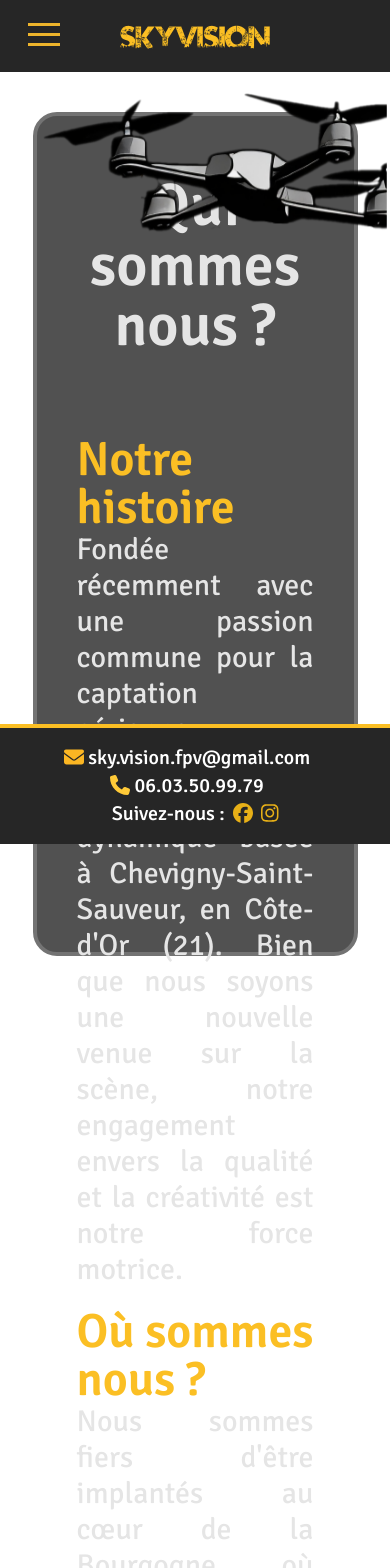
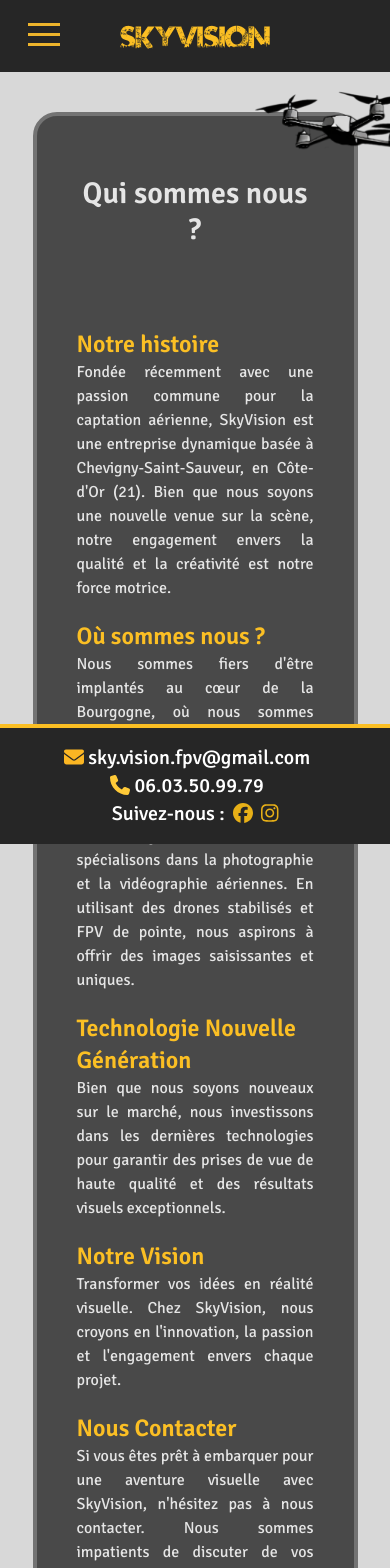
Before and after one commit to Reyden7/SkyVision, a React (Create React App) app: page /about in a window 390 px wide. Shown: the top 1568 px of the page. Built offline with nearby package versions, Linux system fonts and the light colour scheme.

Commit message:
responsive + emailjs

```diff
--- a/package.json
+++ b/package.json
@@ -1,5 +1,6 @@
 {
     "dependencies": {
+        "@emailjs/browser": "^3.11.0",
         "@fortawesome/fontawesome-svg-core": "^6.4.2",
         "@fortawesome/free-brands-svg-icons": "^6.4.2",
         "@fortawesome/free-regular-svg-icons": "^6.4.2",
--- a/src/About.jsx
+++ b/src/About.jsx
@@ -11,26 +11,26 @@ export default function About (){
     <div className="relative">
         <Navbare />
       </div>
-      <div className="w-96  2xl:block absolute right-0 2xl:mr-12 -mr-4 transform 2xl:scale-125 scale-90  2xl:mt-20 mt-4"><img className=" image-container-drone" src={drone}/></div>
-      <div className="container mx-auto flex flex-col 2xl:w-1/2 w-5/6 h-screen 2xl:h-auto  px-10 pt-10 pb-20 mt-10 bg-neutral-800 bg-opacity-80 center rounded-3xl border-4 border-neutral-500 2xl:mb-20 mb-40  ">
+      <div className="w-40 md:w-60 lg:w-80 xl:w-96 2xl:w-80   2xl:block absolute right-0 2xl:mr-12 -mr-4 transform 2xl:scale-125 scale-90  2xl:mt-20 mt-4"><img className=" image-container-drone" src={drone}/></div>
+      <div className="container mx-auto flex flex-col 2xl:w-1/2 w-5/6  2xl:h-auto  px-10 pt-10 pb-20 mt-10 bg-neutral-800 bg-opacity-80 center rounded-3xl border-4 border-neutral-500 2xl:mb-20 mb-40  ">
 
-          <div className=" mt-5 mb-10 text-center text-neutral-200 text-6xl lg:text-6xl font-signikaSemiBold">Qui sommes nous ?</div>
-          <div className=" text-amber-400 2xl:text-3xl text-start text-5xl lg:text-6xl font-signikaSemiBold 2xl:pt-5 mt-10">Notre histoire </div>
-          <div className="text-neutral-200 2xl:text-2xl text-justify text-center mb-5 text-3xl lg:text-6xl font-signikaRegular 2xl:mt-5">Fondée récemment avec une passion commune pour la captation aérienne, SkyVision est une entreprise dynamique basée à Chevigny-Saint-Sauveur, en Côte-d'Or (21). Bien que nous soyons une nouvelle venue sur la scène, notre engagement envers la qualité et la créativité est notre force motrice. </div>
-          <div className=" text-amber-400 2xl:text-3xl text-start text-5xl lg:text-6xl font-signikaSemiBold 2xl:pt-5">Où sommes nous ? </div>
-          <div className="text-neutral-200 2xl:text-2xl text-justify text-center mb-5 text-3xl lg:text-6xl font-signikaRegular 2xl:mt-5">Nous sommes fiers d'être implantés au cœur de la Bourgogne, où nous sommes impatients de contribuer à la beauté visuelle de notre région</div>
-          <div className=" text-amber-400 2xl:text-3xl text-start text-5xl lg:text-6xl font-signikaSemiBold 2xl:pt-5">Nos Services</div>
-          <div className="text-neutral-200 2xl:text-2xl text-justify text-center mb-5 text-3xl lg:text-6xl font-signikaRegular 2xl:mt-5">Chez SkyVision, nous nous spécialisons dans la photographie et la vidéographie aériennes. En utilisant des drones stabilisés et FPV de pointe, nous aspirons à offrir des images saisissantes et uniques.</div>
-          <div className=" text-amber-400 2xl:text-3xl text-start text-5xl lg:text-6xl font-signikaSemiBold 2xl:pt-5">Technologie Nouvelle Génération</div>
-          <div className="text-neutral-200 2xl:text-2xl text-justify text-center mb-5 text-3xl lg:text-6xl font-signikaRegular 2xl:mt-5">Bien que nous soyons nouveaux sur le marché, nous investissons dans les dernières technologies pour garantir des prises de vue de haute qualité et des résultats visuels exceptionnels.</div>
-          <div className=" text-amber-400 2xl:text-3xl text-start text-5xl lg:text-6xl font-signikaSemiBold 2xl:pt-5">Notre Vision</div>
-          <div className="text-neutral-200 2xl:text-2xl text-justify text-center mb-5 text-3xl lg:text-6xl font-signikaRegular 2xl:mt-5">Transformer vos idées en réalité visuelle. Chez SkyVision, nous croyons en l'innovation, la passion et l'engagement envers chaque projet.</div>
-          <div className=" text-amber-400 2xl:text-3xl text-start text-5xl lg:text-6xl font-signikaSemiBold 2xl:pt-5">Nous Contacter</div>
-          <div className="text-neutral-200 2xl:text-2xl text-justify text-center mb-5 text-3xl lg:text-6xl font-signikaRegular 2xl:mt-5">Si vous êtes prêt à embarquer pour une aventure visuelle avec SkyVision, n'hésitez pas à nous contacter. Nous sommes impatients de discuter de vos projets et de collaborer avec vous.</div>
-          <div className=" text-amber-400 2xl:text-3xl text-start text-5xl lg:text-6xl font-signikaSemiBold 2xl:pt-5">Suivez-Nous</div>
-          <div className="text-neutral-200 2xl:text-2xl text-justify text-center mb-5 text-3xl lg:text-6xl font-signikaRegular 2xl:mt-5">Restez connectés avec nous sur les réseaux sociaux pour découvrir nos dernières réalisations, offres spéciales et actualités.</div>
+          <div className=" mt-5 mb-10 text-center text-neutral-200 text-3xl md:text-5xl lg:text-5xl font-signikaSemiBold">Qui sommes nous ?</div>
+          <div className=" text-amber-400 2xl:text-3xl text-start text-2xl lg:text-4xl font-signikaSemiBold 2xl:pt-5 mt-10">Notre histoire </div>
+          <div className="text-neutral-200 2xl:text-2xl text-justify text-center mb-5 text-md lg:text-3xl font-signikaRegular 2xl:mt-5">Fondée récemment avec une passion commune pour la captation aérienne, SkyVision est une entreprise dynamique basée à Chevigny-Saint-Sauveur, en Côte-d'Or (21). Bien que nous soyons une nouvelle venue sur la scène, notre engagement envers la qualité et la créativité est notre force motrice. </div>
+          <div className=" text-amber-400 2xl:text-3xl text-start text-2xl lg:text-4xl font-signikaSemiBold 2xl:pt-5">Où sommes nous ? </div>
+          <div className="text-neutral-200 2xl:text-2xl text-justify text-center mb-5 text-md lg:text-3xl font-signikaRegular 2xl:mt-5">Nous sommes fiers d'être implantés au cœur de la Bourgogne, où nous sommes impatients de contribuer à la beauté visuelle de notre région</div>
+          <div className=" text-amber-400 2xl:text-3xl text-start text-2xl lg:text-4xl font-signikaSemiBold 2xl:pt-5">Nos Services</div>
+          <div className="text-neutral-200 2xl:text-2xl text-justify text-center mb-5 text-md lg:text-3xl font-signikaRegular 2xl:mt-5">Chez SkyVision, nous nous spécialisons dans la photographie et la vidéographie aériennes. En utilisant des drones stabilisés et FPV de pointe, nous aspirons à offrir des images saisissantes et uniques.</div>
+          <div className=" text-amber-400 2xl:text-3xl text-start text-2xl lg:text-4xl font-signikaSemiBold 2xl:pt-5">Technologie Nouvelle Génération</div>
+          <div className="text-neutral-200 2xl:text-2xl text-justify text-center mb-5 text-md lg:text-3xl font-signikaRegular 2xl:mt-5">Bien que nous soyons nouveaux sur le marché, nous investissons dans les dernières technologies pour garantir des prises de vue de haute qualité et des résultats visuels exceptionnels.</div>
+          <div className=" text-amber-400 2xl:text-3xl text-start text-2xl lg:text-4xl font-signikaSemiBold 2xl:pt-5">Notre Vision</div>
+          <div className="text-neutral-200 2xl:text-2xl text-justify text-center mb-5 text-md lg:text-3xl font-signikaRegular 2xl:mt-5">Transformer vos idées en réalité visuelle. Chez SkyVision, nous croyons en l'innovation, la passion et l'engagement envers chaque projet.</div>
+          <div className=" text-amber-400 2xl:text-3xl text-start text-2xl lg:text-4xl font-signikaSemiBold 2xl:pt-5">Nous Contacter</div>
+          <div className="text-neutral-200 2xl:text-2xl text-justify text-center mb-5 text-md lg:text-3xl font-signikaRegular 2xl:mt-5">Si vous êtes prêt à embarquer pour une aventure visuelle avec SkyVision, n'hésitez pas à nous contacter. Nous sommes impatients de discuter de vos projets et de collaborer avec vous.</div>
+          <div className=" text-amber-400 2xl:text-3xl text-start text-2xl lg:text-4xl font-signikaSemiBold 2xl:pt-5">Suivez-Nous</div>
+          <div className="text-neutral-200 2xl:text-2xl text-justify text-center mb-5 text-md lg:text-3xl font-signikaRegular 2xl:mt-5">Restez connectés avec nous sur les réseaux sociaux pour découvrir nos dernières réalisations, offres spéciales et actualités.</div>
       </div>
-      <div className="w-96 hidden 2xl:block 2xl:-mt-96"><img className="transform 2xl:scale-150 -translate-y-40" src={pilote}/></div>
+      <div className="w-96 hidden md:block lg:block xl:block 2xl:block  3xl:block bottom-0"><img className="transform 2xl:scale-150 md:scale-150 lg:scale-150 xl:scale-150 3xl:scale-150 -translate-y-40" src={pilote}/></div>
       <div className="fixed bottom-0 w-full text-center "><Footer/></div>
   </div>
   );
--- a/src/Home.css
+++ b/src/Home.css
@@ -42,3 +42,7 @@
         transform: rotate(45deg) translate(10px, 10px);
     }
 }
+
+body{
+    background: rgb(189, 189, 189)
+}
--- a/src/components/Prestations/card/card.jsx
+++ b/src/components/Prestations/card/card.jsx
@@ -11,10 +11,10 @@ const Card = ({ title, imageUrl, price, id }) => {
         />
       </div>
       <div className="absolute inset-0  flex flex-col text-center  items-center text-white">
-        <h3 className=" text-xl mt-5 lg:-mt-5 2xl:mt-5 md:text-3xl md:mt-10 lg:text-2xl 2xl:text-3xl lg:mt-2 3xl:mt-20 3xl:text-5xl   font-signikaMedium  text-amber-400 sm:p-10 p-2">{title}</h3>
-        <a href={`/detailsPage/${id}`} className="text-amber-200 underline hover:text-amber-400 block text-xl mt-5 md:text-3xl md:mt-5 lg:text-xl lg:-mt-10 xl:mt-5 3xl:text-2xl">Détail</a>
+        <h3 className=" text-xl mt-5 lg:-mt-5 2xl:mt-5 md:text-3xl md:mt-10 lg:text-2xl 2xl:text-3xl lg:-mt-2 3xl:mt-20 3xl:text-5xl xl:text-3xl   font-signikaMedium  text-amber-400 sm:p-10 p-2">{title}</h3>
+        <a href={`/detailsPage/${id}`} className="text-amber-200 underline hover:text-amber-400 block text-xl mt-5 md:text-3xl md:mt-5 lg:text-xl lg:-mt-10 xl:mt-5 3xl:text-2xl xl:-mt-5 3xl:text-4xl 3xl:mt-5">Détail</a>
 
-        <div className="text-xl mt-2 md:text-3xl md:mt-10 lg:text-3xl lg:mt-10 3xl:mt-20 3xl:text-5xlfont-semibold text-amber-500 mb-4">{price}</div>
+        <div className="text-xl mt-2 md:text-3xl md:mt-10 lg:text-3xl lg:mt-10 3xl:mt-20 3xl:text-5xl font-semibold text-amber-500 mb-4 xl:mt-2 3xl:text-6xl 3xl:mt-10">{price}</div>
       </div>
     </div>
   );
--- a/src/components/Prestations/prestation.jsx
+++ b/src/components/Prestations/prestation.jsx
@@ -48,7 +48,7 @@ function Prestations() {
   return (
     <div className=''>
       <div className='text-center text-neutral-800 text-5xl lg:text-6xl font-signikaSemiBold 3xl:text-9xl'>Nos prestations</div>
-      <div className='mt-8 text-center text-neutral-500 lg:text-xl font-signikaSemiBold italic'>Que ce soit de la réalisation basique à avancée, en passant par la postProduction notre équipe le fera avec passion</div>
+      <div className='mt-8 text-center text-neutral-500 text-md md:text-md lg:text-lg lg:text-xl xl:text-xl  font-signikaSemiBold italic'>Que ce soit de la réalisation basique à avancée, en passant par la postProduction notre équipe le fera avec passion</div>
       <div className="grid grid-cols-2 sm:grid-cols-2 md:grid-cols-2 lg:grid-cols-4 xl:grid-cols-5 gap-4 sm:gap-4 md:gap-4 lg:gap-2 xl:gap-8 ml-2 mr-5 mt-16">
         {cardsData.map((card) => (
           <div key={card.id}>
--- a/src/components/formulaireContact/formulaire.css
+++ b/src/components/formulaireContact/formulaire.css
@@ -0,0 +1,3 @@
+body{
+    background: rgb(216, 216, 216)
+}
```
Also changed, not shown: src/Home.jsx (+13 -12 lines), src/Services.jsx (+9 -9 lines), src/backend/server.js (+5 -21 lines), src/components/formulaireContact/formulaire.jsx (+15 -11 lines), 15 other files (tests, documents, lock files or other folders). Lines whose indentation alone changed are shown as unchanged.
